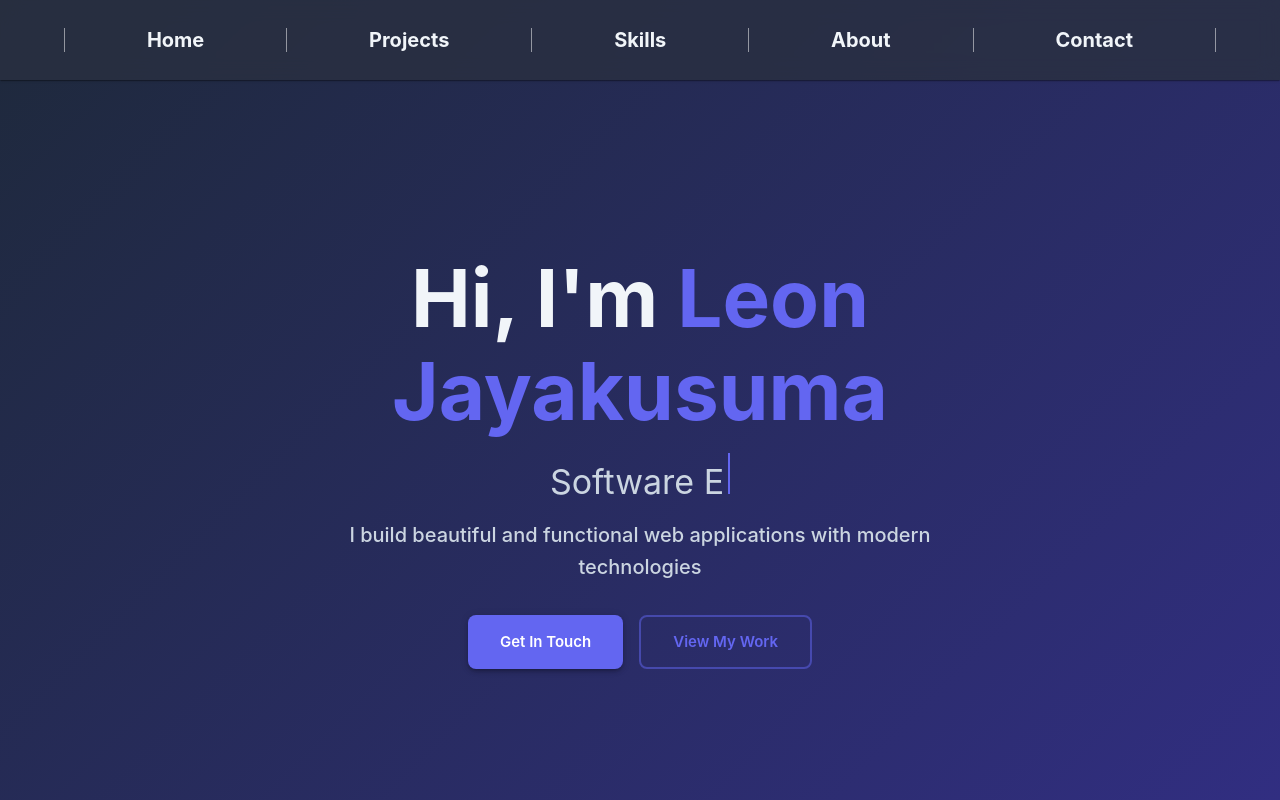
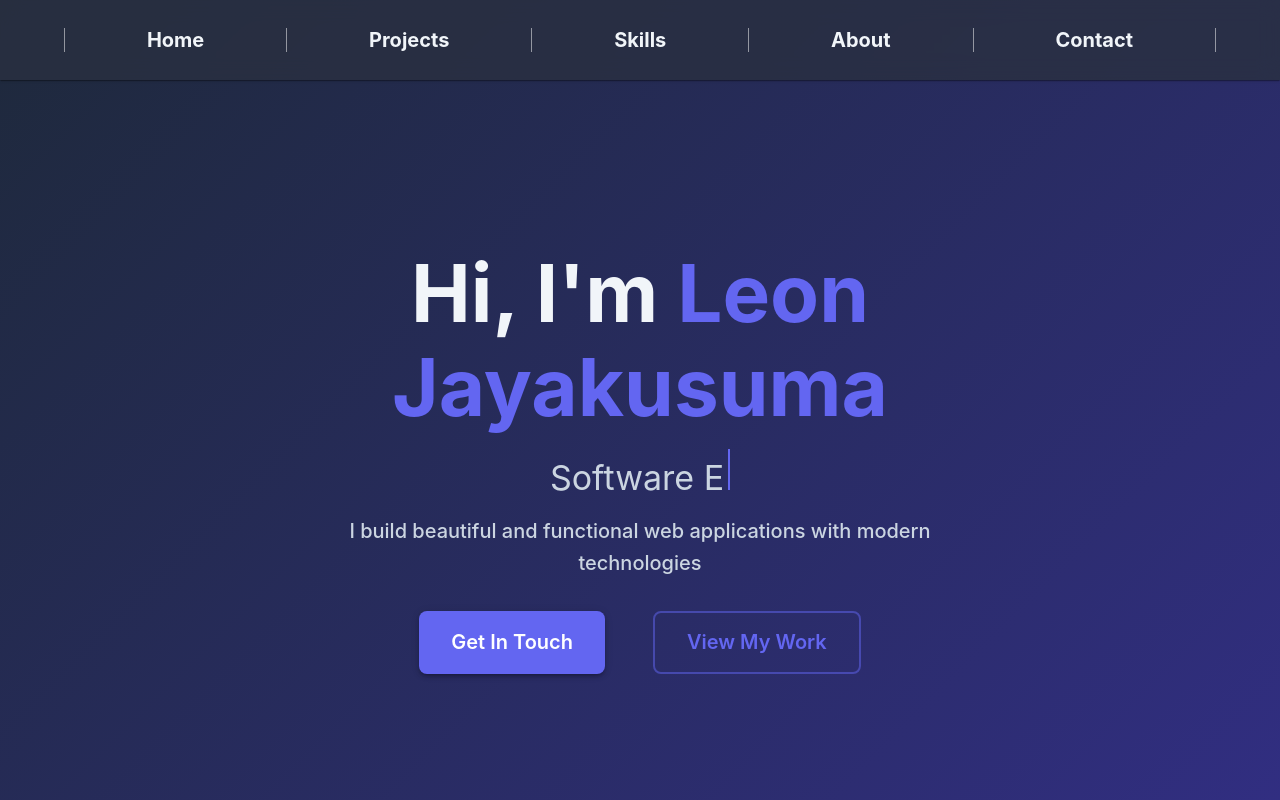
Before and after one commit to leonjayakusuma/leonjayakusuma.github.io, a React (Vite) app: page / in a window 1280 px wide. Shown: the top 800 px of the page. Built offline with nearby package versions, Linux system fonts and the light colour scheme.

Commit message:
fixed hero buttons effects

```diff
--- a/src/components/Hero.tsx
+++ b/src/components/Hero.tsx
@@ -120,7 +120,7 @@ const cursorStyles = {
 const buttonContainerStyles = {
   display: 'flex',
   flexDirection: { xs: 'column', sm: 'row' },
-  gap: 2,
+  gap: 6,
   justifyContent: 'center'
 }
 
@@ -158,7 +158,13 @@ function ActionButtons() {
           px: 4,
           py: 1.5,
           boxShadow: 3,
-          '&:hover': { boxShadow: 6 }
+          fontSize: { xs: '1rem', sm: '1.25rem' },
+          '&:hover': { boxShadow: 6,
+            bgcolor: 'rgba(255, 255, 255, 1)',
+            color: 'primary.main',
+            transform: 'scale(1.1)',
+            transition: 'transform 0.3s ease',
+          }
         }}
       >
         Get In Touch
@@ -171,7 +177,16 @@ function ActionButtons() {
           px: 4,
           py: 1.5,
           borderWidth: 2,
-          '&:hover': { borderWidth: 2, bgcolor: 'rgba(99, 102, 241, 0.1)' }
+          fontSize: { xs: '1rem', sm: '1.25rem' },
+          '&:hover': {
+            borderWidth: 4,
+            bgcolor: 'rgba(255, 255, 255, 0.1)',
+            borderColor: 'rgba(255, 255, 255, 1)',
+            boxShadow: 6,
+            color: 'rgba(255, 255, 255, 1)',
+            transform: 'scale(1.1)',
+            transition: 'transform 0.3s ease',
+          }
         }}
       >
         View My Work
```
